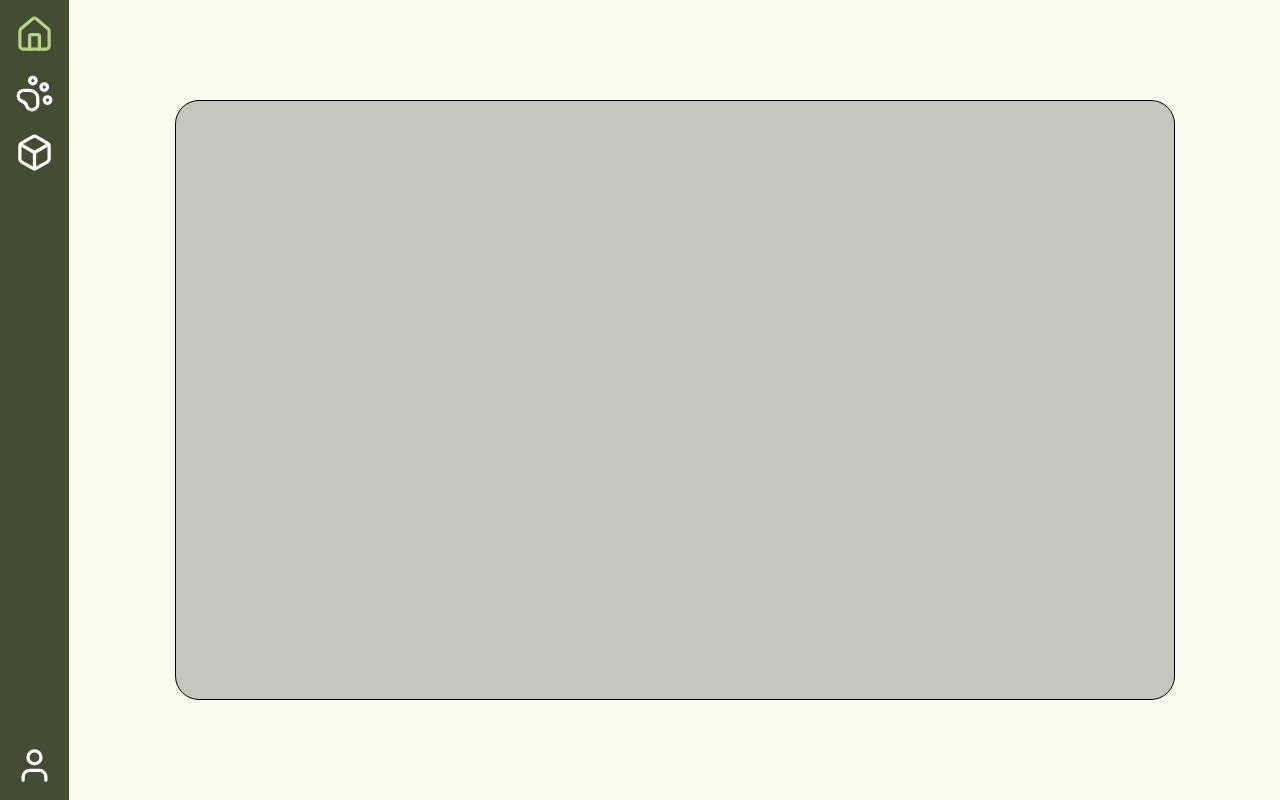
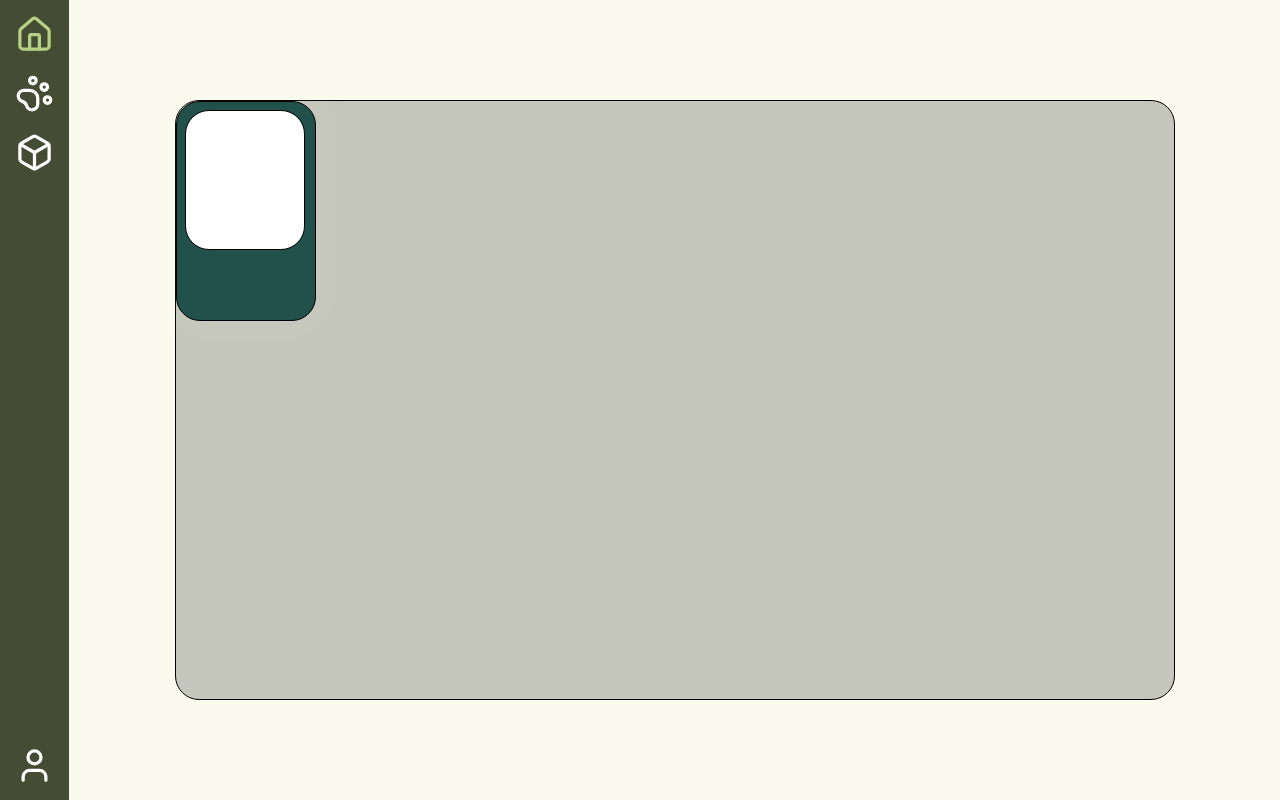
Before and after one commit to MontyPython-HTML/Biodex, a Next.js app: page /Dex in a window 1280 px wide. Built offline with nearby package versions, Linux system fonts and the light colour scheme.

Commit message:
template fix

```diff
--- a/app/Dex/page.tsx
+++ b/app/Dex/page.tsx
@@ -1,6 +1,7 @@
 "use client";
 
 import { House, PawPrint, Box, User } from "lucide-react";
+import { useEffect, useState } from "react";
 
 export default function BioDex() {
   return (
@@ -36,12 +37,41 @@ function Navbar() {
 
 
 function RightContainer() {
+  const [isVisible, setIsVisible] = useState(false);
+
+  useEffect(() => {
+    setIsVisible(true); // trigger slide-in after mount
+  }, []);
+
   return (
-    <div className=" w-[1000px] h-[600px]
-      bg-surface-container-highest backdrop-blur-md
-      border border-black rounded-3xl
-      shadow-[0_0_40px_10px_rgba(255,255,255,0.05)]
-      "
-    />
+    <div
+      className={`
+        w-[1000px] h-[600px]
+        bg-surface-container-highest backdrop-blur-md
+        border border-black rounded-3xl
+        shadow-[0_0_40px_10px_rgba(255,255,255,0.05)]
+        transform transition-opacity: 30; transition-transform duration-1000 ease-out
+        ${isVisible ? "translate-x-0 opacity-100" : "-translate-x-full opacity-0"}
+      `}
+    >
+
+        <IndexContainer />
+    </div>
   );
 }
+
+function IndexContainer() {
+    return (
+        <div className="w-[140px] h-[220px] bg-tertiary-container border border-black rounded-3xl shadow-[0_0_40px_10px_rgba(255,255,255,0.05)]">
+            <Photo />
+        </div>
+    );
+}
+
+function Photo(){
+    return (
+        <div className="w-[120px] h-[140px] bg-white border border-black rounded-3xl shadow-[0_0_40px_10px_rgba(255,255,255,0.05) ] m-[8px]">
+        </div>
+    );
+
+}
```
